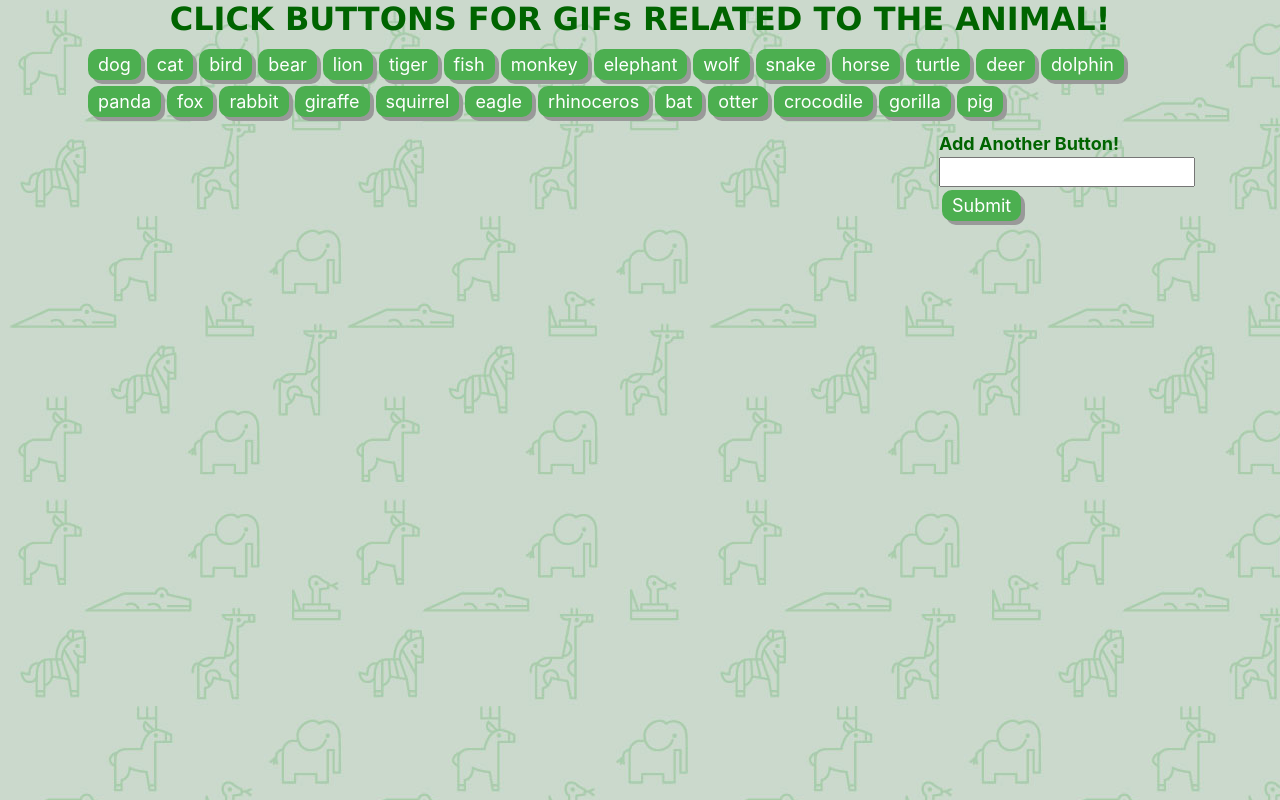
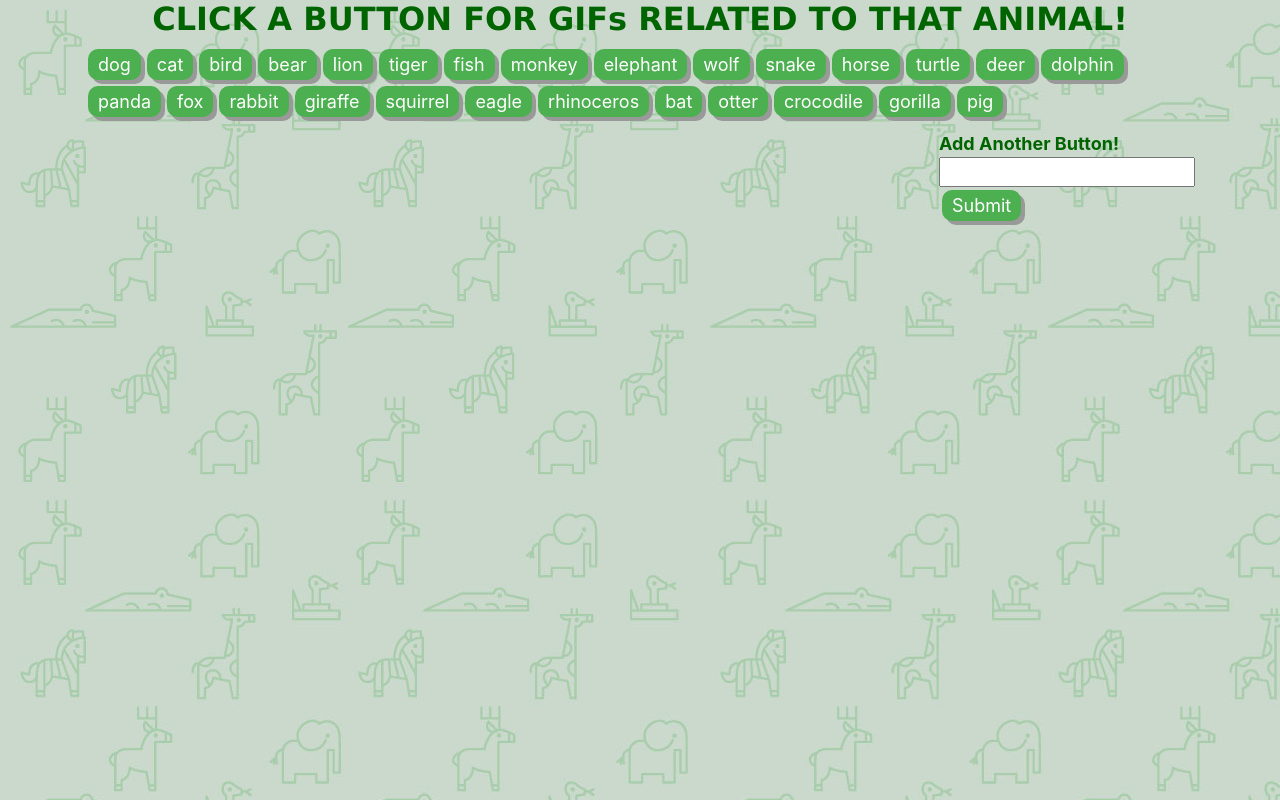
Before and after one commit to EHammons/GifTastic, a plain HTML site: page index.html in a window 1280 px wide. Drawn offline with nearby package versions, Linux system fonts and the light colour scheme.

Commit message:
edited text instructions on screen

```diff
--- a/index.html
+++ b/index.html
@@ -10,7 +10,7 @@
 </head>
 <body>
     <div class="container container-fluid">
-        <h2>CLICK BUTTONS FOR GIFs RELATED TO THE ANIMAL!</h1>
+        <h2>CLICK A BUTTON FOR GIFs RELATED TO THAT ANIMAL!</h1>
         <div id="buttons-view"></div>
         <form id="animal-form">
             <label id="add-text" for="animal-input">Add Another Button!</label>
```
